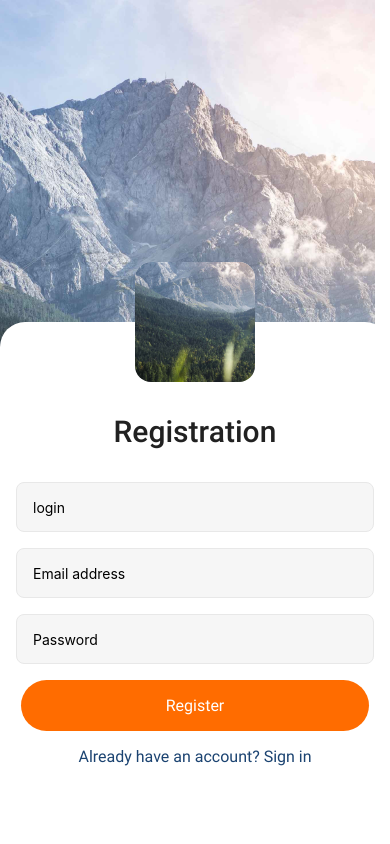
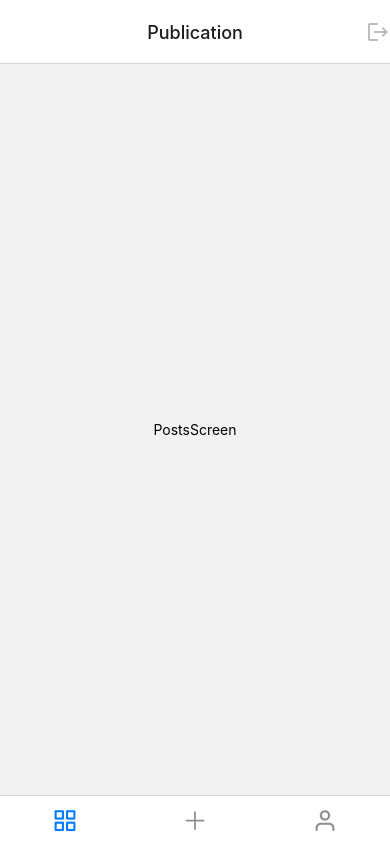
Before and after one commit to VitalikN/ReactNativePhone, a React Native app: screen /Login in a window 390 px wide. Built offline with nearby package versions, Linux system fonts and the light colour scheme.

Commit message:
useRouter

```diff
--- a/App.js
+++ b/App.js
@@ -1,9 +1,12 @@
+import "react-native-gesture-handler";
+import { NavigationContainer } from "@react-navigation/native";
+
 import { useFonts } from "expo-font";
-
-import RegistrationScreen from "./components/Screens/RegistrationScreen";
-import LoginScreen from "./components/Screens/LoginScreen";
+import useRouter from "./router";
 
 const App = () => {
+  const routing = useRouter({});
+
   const [fontsLoaded] = useFonts({
     "R-bold": require("./assets/fonts/Roboto-Bold.ttf"),
     "R-medium": require("./assets/fonts/Roboto-Medium.ttf"),
@@ -12,12 +15,7 @@ const App = () => {
 
   if (!fontsLoaded) return null;
 
-  return (
-    <>
-      <RegistrationScreen />
-      {/* <LoginScreen /> */}
-    </>
-  );
+  return <NavigationContainer>{routing}</NavigationContainer>;
 };
 
 export default App;
--- a/components/Screens/RegistrationScreen.js
+++ b/Screens/auth/LoginScreen.js
@@ -1,30 +1,27 @@
 import { StatusBar } from "expo-status-bar";
+
 import { useState } from "react";
 import {
-  Image,
+  TouchableWithoutFeedback,
+  View,
   ImageBackground,
   StyleSheet,
   Text,
   TextInput,
-  View,
-  TouchableWithoutFeedback,
   TouchableOpacity,
+  Platform,
   KeyboardAvoidingView,
-  Platform,
   Keyboard,
 } from "react-native";
 
 const initialState = {
-  login: "",
   email: "",
   password: "",
 };
 
-const RegistrationScreen = () => {
+const LoginScreen = ({ navigation }) => {
   const [state, setState] = useState(initialState);
   const [isKeyboardVisible, setIsKeyboardVisible] = useState(false);
-
-  const [passwordSecured, setPasswordSecured] = useState(true);
 
   const keyboardHide = () => {
     setIsKeyboardVisible(false);
@@ -53,63 +50,48 @@ const RegistrationScreen = () => {
             <View
               style={{
                 ...styles.form_container,
-                marginBottom: isKeyboardVisible ? -170 : 0,
+                marginBottom: isKeyboardVisible ? -250 : 0,
               }}
             >
-              <Text style={styles.text}>Registration</Text>
-              <Image
-                source={require("../../assets/photo.png")}
-                style={styles.imgAvatar}
-                contentFit="cover"
-                transition={1000}
-              />
-              <View style={styles.containerInput}>
-                <TextInput
-                  style={styles.input}
-                  placeholder="login"
-                  value={state.login}
-                  onFocus={() => setIsKeyboardVisible(true)}
-                  onChangeText={(value) =>
-                    setState((prevState) => ({ ...prevState, login: value }))
-                  }
-                  require
-                />
-              </View>
-              <View style={styles.containerInput}>
+              <Text style={styles.text}>login</Text>
+
+              <View>
                 <TextInput
                   style={styles.input}
                   // activeStyle={styles.input_active}
                   placeholder="Email address"
                   value={state.email}
+                  onFocus={() => setIsKeyboardVisible(true)}
                   onChangeText={(value) =>
                     setState((prevState) => ({ ...prevState, email: value }))
                   }
-                  require
-                  onFocus={() => setIsKeyboardVisible(true)}
                 />
               </View>
-              <View style={styles.containerInput}>
+              <View>
                 <TextInput
-                  style={styles.input}
+                  style={{ ...styles.input, marginBottom: 43 }}
                   placeholder="Password"
+                  onFocus={() => setIsKeyboardVisible(true)}
                   value={state.password}
                   onChangeText={(value) =>
                     setState((prevState) => ({ ...prevState, password: value }))
                   }
                   secureTextEntry={true}
-                  require
-                  onFocus={() => setIsKeyboardVisible(true)}
                 />
               </View>
+
               <TouchableOpacity
                 activeOpacity={0.7}
                 style={styles.btn}
                 onPress={handleSubmit}
               >
-                <Text style={styles.btnText}>Register</Text>
+                <Text style={styles.btnText}>Sign in</Text>
               </TouchableOpacity>
               <Text style={styles.textSign}>
-                Already have an account? Sign in
+                Don't have an account?{" "}
+                <Text onPress={() => navigation.navigate("Registration")}>
+                  Register
+                </Text>
               </Text>
             </View>
           </KeyboardAvoidingView>
@@ -119,8 +101,7 @@ const RegistrationScreen = () => {
     </TouchableWithoutFeedback>
   );
 };
-
-export default RegistrationScreen;
+export default LoginScreen;
 
 const styles = StyleSheet.create({
   container: {
@@ -139,36 +120,22 @@ const styles = StyleSheet.create({
     borderTopRightRadius: 25,
     borderTopLeftRadius: 25,
     backgroundColor: "#ffffff",
+
     paddingHorizontal: 16,
-    alignItems: "center",
   },
-
-  imgAvatar: {
-    position: "absolute",
-    width: 120,
-    height: 120,
-
-    top: -60,
-    marginLeft: "auto",
-    marginRight: "auto",
-    backgroundColor: "#F6F6F6",
-    borderRadius: 16,
-  },
-  containerInput: {
-    width: "100%",
-  },
-
   text: {
     fontFamily: "R-medium",
     fontWeight: 500,
     fontSize: 30,
     lineHeight: 35,
+    textAlign: "center",
     letterSpacing: 0.01,
 
     color: "#212121",
-    marginTop: 92,
+    marginTop: 32,
     marginBottom: 33,
   },
+
   input: {
     backgroundColor: "#f6f6f6",
     borderWidth: 1,
@@ -180,26 +147,21 @@ const styles = StyleSheet.create({
     height: 50,
   },
 
-  // input_active: {
-  //   backgroundColor: "#ffffff",
-  //   borderColor: "#FF6C00",
-  // },
-
   btn: {
     marginBottom: 16,
 
     height: 51,
     backgroundColor: "#ff6C00",
     borderRadius: 100,
+    alignItems: "center",
   },
   btnText: {
     fontFamily: "R-regular",
     fontStyle: "normal",
     fontWeight: 400,
     fontSize: 16,
-    lineHeight: 19,
+    // lineHeight: 19,
 
-    padding: 145,
     paddingBottom: 16,
     paddingTop: 16,
     color: "#ffffff",
@@ -210,7 +172,7 @@ const styles = StyleSheet.create({
     fontWeight: 400,
     fontSize: 16,
     lineHeight: 19,
-    marginBottom: 78,
+    marginBottom: 144,
     color: "#1b4371",
     textAlign: "center",
   },
--- a/components/Screens/LoginScreen.js
+++ b/Screens/auth/RegistrationScreen.js
@@ -1,27 +1,30 @@
 import { StatusBar } from "expo-status-bar";
-
-import { useState } from "react";
+import { useEffect, useState } from "react";
 import {
-  TouchableWithoutFeedback,
-  View,
+  Image,
   ImageBackground,
   StyleSheet,
   Text,
   TextInput,
+  View,
+  TouchableWithoutFeedback,
   TouchableOpacity,
+  KeyboardAvoidingView,
   Platform,
-  KeyboardAvoidingView,
   Keyboard,
 } from "react-native";
 
 const initialState = {
+  login: "",
   email: "",
   password: "",
 };
 
-const LoginScreen = () => {
+const RegistrationScreen = ({ navigation }) => {
   const [state, setState] = useState(initialState);
   const [isKeyboardVisible, setIsKeyboardVisible] = useState(false);
+
+  const [passwordSecured, setPasswordSecured] = useState(true);
 
   const keyboardHide = () => {
     setIsKeyboardVisible(false);
@@ -50,45 +53,66 @@ const LoginScreen = () => {
             <View
               style={{
                 ...styles.form_container,
-                marginBottom: isKeyboardVisible ? -250 : 0,
+                marginBottom: isKeyboardVisible ? -170 : 0,
               }}
             >
-              <Text style={styles.text}>login</Text>
-
-              <View>
+              <Text style={styles.text}>Registration</Text>
+              <Image
+                source={require("../../assets/photo.png")}
+                style={styles.imgAvatar}
+                contentFit="cover"
+                transition={1000}
+              />
+              <View style={styles.containerInput}>
                 <TextInput
                   style={styles.input}
-                  // activeStyle={styles.input_active}
+                  placeholder="login"
+                  value={state.login}
+                  onFocus={() => setIsKeyboardVisible(true)}
+                  onChangeText={(value) =>
+                    setState((prevState) => ({ ...prevState, login: value }))
+                  }
+                  require
+                />
+              </View>
+              <View style={styles.containerInput}>
+                <TextInput
+                  style={styles.input}
                   placeholder="Email address"
                   value={state.email}
-                  onFocus={() => setIsKeyboardVisible(true)}
                   onChangeText={(value) =>
                     setState((prevState) => ({ ...prevState, email: value }))
                   }
+                  require
+                  onFocus={() => setIsKeyboardVisible(true)}
                 />
               </View>
-              <View>
+              <View style={styles.containerInput}>
                 <TextInput
-                  style={{ ...styles.input, marginBottom: 43 }}
+                  style={styles.input}
                   placeholder="Password"
-                  onFocus={() => setIsKeyboardVisible(true)}
                   value={state.password}
                   onChangeText={(value) =>
                     setState((prevState) => ({ ...prevState, password: value }))
                   }
                   secureTextEntry={true}
+                  require
+                  onFocus={() => setIsKeyboardVisible(true)}
                 />
               </View>
-
               <TouchableOpacity
                 activeOpacity={0.7}
                 style={styles.btn}
                 onPress={handleSubmit}
               >
-                <Text style={styles.btnText}>Sign in</Text>
+                <Text style={styles.btnText}>Register</Text>
               </TouchableOpacity>
+
               <Text style={styles.textSign}>
-                Don't have an account? Register
+                Already have an account?{" "}
+                <Text onPress={() => navigation.navigate("Login")}>
+                  Sign in
+                </Text>
               </Text>
             </View>
           </KeyboardAvoidingView>
@@ -98,7 +122,8 @@ const LoginScreen = () => {
     </TouchableWithoutFeedback>
   );
 };
-export default LoginScreen;
+
+export default RegistrationScreen;
 
 const styles = StyleSheet.create({
   container: {
@@ -117,22 +142,36 @@ const styles = StyleSheet.create({
     borderTopRightRadius: 25,
     borderTopLeftRadius: 25,
     backgroundColor: "#ffffff",
+    paddingHorizontal: 16,
+    alignItems: "center",
+    justifyContent: "center",
+  },
 
-    paddingHorizontal: 16,
+  imgAvatar: {
+    position: "absolute",
+    width: 120,
+    height: 120,
+
+    top: -60,
+
+    backgroundColor: "#F6F6F6",
+    borderRadius: 16,
   },
+  containerInput: {
+    width: "100%",
+  },
+
   text: {
     fontFamily: "R-medium",
     fontWeight: 500,
     fontSize: 30,
     lineHeight: 35,
-    textAlign: "center",
     letterSpacing: 0.01,
 
     color: "#212121",
-    marginTop: 32,
+    marginTop: 92,
     marginBottom: 33,
   },
-
   input: {
     backgroundColor: "#f6f6f6",
     borderWidth: 1,
@@ -144,12 +183,18 @@ const styles = StyleSheet.create({
     height: 50,
   },
 
+  // input_active: {
+  //   backgroundColor: "#ffffff",
+  //   borderColor: "#FF6C00",
+  // },
+
   btn: {
     marginBottom: 16,
 
     height: 51,
     backgroundColor: "#ff6C00",
     borderRadius: 100,
+    textAlign: "center",
   },
   btnText: {
     fontFamily: "R-regular",
@@ -169,7 +214,7 @@ const styles = StyleSheet.create({
     fontWeight: 400,
     fontSize: 16,
     lineHeight: 19,
-    marginBottom: 144,
+    marginBottom: 78,
     color: "#1b4371",
     textAlign: "center",
   },
--- /dev/null
+++ b/Screens/mainScreen/CreatePostsScreen.js
@@ -0,0 +1,21 @@
+import React from "react";
+import { View, Text, StyleSheet } from "react-native";
+
+// import { Feather } from "@expo/vector-icons";
+// <Feather name="arrow-left" size={24} color="black" />;
+
+const CreatePostsScreen = () => {
+  return (
+    <View style={styles.container}>
+      <Text>CreatePostsScreen</Text>
+    </View>
+  );
+};
+export default CreatePostsScreen;
+const styles = StyleSheet.create({
+  container: {
+    flex: 1,
+    justifyContent: "center",
+    alignItems: "center",
+  },
+});
--- /dev/null
+++ b/Screens/mainScreen/PostsScreen.js
@@ -0,0 +1,18 @@
+import React from "react";
+import { View, Text, StyleSheet } from "react-native";
+
+const PostsScreen = () => {
+  return (
+    <View style={styles.container}>
+      <Text>PostsScreen</Text>
+    </View>
+  );
+};
+export default PostsScreen;
+const styles = StyleSheet.create({
+  container: {
+    flex: 1,
+    justifyContent: "center",
+    alignItems: "center",
+  },
+});
--- /dev/null
+++ b/Screens/mainScreen/ProfileScreen.js
@@ -0,0 +1,22 @@
+import React from "react";
+import { View, Text, StyleSheet } from "react-native";
+
+// import { Feather } from "@expo/vector-icons";
+// <Feather name="arrow-left" size={24} color="black" />;
+
+const ProfileScreen = () => {
+  return (
+    <View style={styles.container}>
+      <Text>ProfileScreen</Text>
+    </View>
+  );
+};
+export default ProfileScreen;
+
+const styles = StyleSheet.create({
+  container: {
+    flex: 1,
+    justifyContent: "center",
+    alignItems: "center",
+  },
+});
--- /dev/null
+++ b/router.js
@@ -0,0 +1,77 @@
+import { createStackNavigator } from "@react-navigation/stack";
+import { createBottomTabNavigator } from "@react-navigation/bottom-tabs";
+
+import { Feather } from "@expo/vector-icons";
+import { AntDesign } from "@expo/vector-icons";
+import { MaterialIcons } from "@expo/vector-icons";
+
+import RegistrationScreen from "./Screens/auth/RegistrationScreen";
+import LoginScreen from "./Screens/auth/LoginScreen";
+import PostsScreen from "./Screens/mainScreen/PostsScreen";
+import CreatePostsScreen from "./Screens/mainScreen/CreatePostsScreen";
+import ProfileScreen from "./Screens/mainScreen/ProfileScreen";
+
+const MainStack = createStackNavigator();
+const MainTab = createBottomTabNavigator();
+
+const useRouter = (isAuth) => {
+  if (!isAuth) {
+    return (
+      <MainStack.Navigator>
+        <MainStack.Screen
+          options={{
+            headerShown: false,
+          }}
+          name="Registration"
+          component={RegistrationScreen}
+        />
+        <MainStack.Screen
+          options={{
+            headerShown: false,
+          }}
+          name="Login"
+          component={LoginScreen}
+        />
+      </MainStack.Navigator>
+    );
+  }
+  return (
+    <MainTab.Navigator tabBarOptions={{ showLabel: false }}>
+      <MainTab.Screen
+        options={{
+          headerTitleAlign: "center",
+          title: "Publication",
+          headerRight: () => (
+            <MaterialIcons name="logout" size={24} color="#BDBDBD" />
+          ),
+          tabBarIcon: ({ focused, size, color }) => (
+            <Feather name="grid" size={size} color={color} />
+          ),
+        }}
+        name="Publication"
+        component={PostsScreen}
+      />
+      <MainTab.Screen
+        options={{
+          headerTitleAlign: "center",
+          tabBarIcon: ({ focused, size, color }) => (
+            <AntDesign name="plus" size={size} color={color} />
+          ),
+        }}
+        name="Create a publication"
+        component={CreatePostsScreen}
+      />
+      <MainTab.Screen
+        options={{
+          headerTitleAlign: "center",
+          tabBarIcon: ({ focused, size, color }) => (
+            <Feather name="user" size={size} color={color} />
+          ),
+        }}
+        name="Profile"
+        component={ProfileScreen}
+      />
+    </MainTab.Navigator>
+  );
+};
+export default useRouter;
```
Also changed, not shown: Screens/mainScreen/CommentsScreen.js (added, +7 -0 lines), Screens/mainScreen/MapScreen.js (added, +21 -0 lines), package.json (+12 -2 lines), 1 other file (tests, documents, lock files or other folders).
